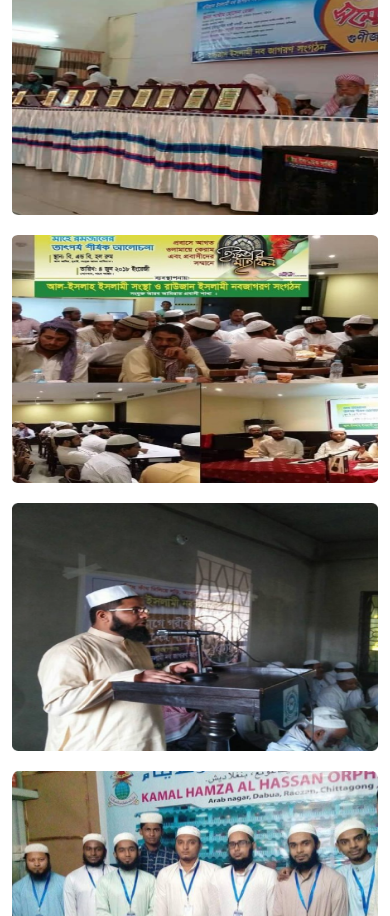
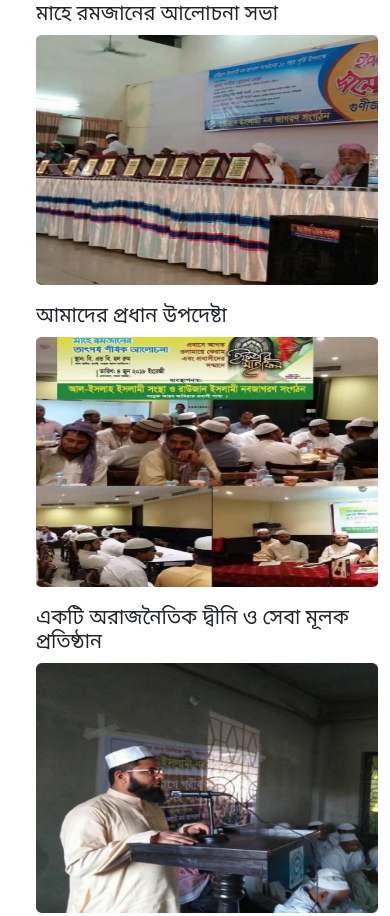
Before and after one commit to roniosd/New_nobojagoron, a plain HTML site: page gallery.html in a window 390 px wide. Shown: the part 1084-2000 px from the top of the page. Drawn offline with nearby package versions, Linux system fonts and the light colour scheme.

Commit message:
Add files via upload

```diff
--- a/gallery.html
+++ b/gallery.html
@@ -86,7 +86,6 @@
                   >হোমপেইজ</a
                 >
               </li>
-
 
               <li class="nav-item dropdown pt-2">
                 <a
@@ -201,19 +200,55 @@
 
     <section class="top_header text-center"><p>গ্যালারী</p></section>
 
-    <section class="img_gallary-section" style="margin-bottom: 400px;">
+    <section class="img_gallary-section" style="margin-bottom: 400px">
       <div class="container">
         <p>মাহে রমজান শীর্ষক আলোচনা | 20 Sept, 2024</p>
       </div>
       <div class="container">
         <div class="grid-container-all">
           <div class="grid-containers">
+            <div class="position-relative ms-4 overflow-hidden">
               <img src="imgs/gallary-1.png" alt="" />
+              <h5>সদস্য পদ নবায়ন বিজ্ঞপ্তি</h5>
+              <div class="hover_effect position-absolute">
+                <h3>সদস্য পদ নবায়ন বিজ্ঞপ্তি</h3>
+              </div>
+            </div>
+            <div class="position-relative ms-4 overflow-hidden">
               <img src="imgs/gallary-2.png" alt="" />
+              <h5>মাহে রমজানের আলোচনা সভা</h5>
+              <div class="hover_effect position-absolute">
+                <h3>সদস্য পদ নবায়ন বিজ্ঞপ্তি</h3>
+              </div>
+            </div>
+            <div class="position-relative ms-4 overflow-hidden">
               <img src="imgs/gallary-3.png" alt="" />
+              <h5>আমাদের প্রধান উপদেষ্টা</h5>
+              <div class="hover_effect position-absolute">
+                <h3>সদস্য পদ নবায়ন বিজ্ঞপ্তি</h3>
+              </div>
+            </div>
+            <div class="position-relative ms-4 overflow-hidden">
               <img src="imgs/gallary-4.png" alt="" />
+              <h5>একটি অরাজনৈতিক দ্বীনি ও সেবা মূলক প্রতিষ্ঠান</h5>
+              <div class="hover_effect position-absolute">
+                <h3>সদস্য পদ নবায়ন বিজ্ঞপ্তি</h3>
+              </div>
+            </div>
+            <div class="position-relative ms-4 overflow-hidden">
               <img src="imgs/gallary-5.png" alt="" />
+              <h5>ক্বওমী আলেমদের গুণীজন মনোনীত করে সংবর্ধনা</h5>
+              <div class="hover_effect position-absolute">
+                <h3>ক্বওমী আলেমদের গুণীজন মনোনীত করে সংবর্ধনা</h3>
+              </div>
+            </div>
+            <div class="position-relative ms-4 overflow-hidden">
               <img src="imgs/gallary-6.png" alt="" />
+              <h5>আলোকিত রাউজানের প্রতিনিধি সম্মেলন</h5>
+              <div class="hover_effect position-absolute">
+                <h3>আলোকিত রাউজানের প্রতিনিধি সম্মেলন</h3>
+              </div>
+            </div>
           </div>
         </div>
       </div>
--- a/style.css
+++ b/style.css
@@ -519,6 +519,7 @@ header {
   display: grid;
   grid-template-rows: 1fr 2fr;
   gap: 10px;
+  overflow: hidden;
   transition: all 0.3s ease;
 }
 .img_gallary .grid-container img {
@@ -542,6 +543,29 @@ header {
 .grid-container-3 {
   grid-template-rows: 2fr 1fr;
 }
+
+
+.hover_effect {
+  overflow: hidden;
+  top: 1000px;
+  left: 0;
+  width: 100%;
+  height: 87%;
+  background: rgba(4, 120, 62, 0.8);
+  color: #fff;
+  display: flex;
+  align-items: center;
+  justify-content: center;
+  border-radius: 8px;
+  text-align: center;
+  transition: all 0.6s ease;
+  padding: 10px;
+}
+
+.grid-containers .position-relative:hover .hover_effect {
+  top: 0;
+}
+/* News Section */
 
 .news_section .row .col .card {
   width: 642.94px;
@@ -606,6 +630,10 @@ header {
   line-height: 27px;
   text-align: left;
   color: #ff9800;
+}
+
+.img_gallary-section .grid-container-all .grid-containers img:hover{
+  transform: scale(1.1);
 }
 
 /* contact_section */
@@ -1259,9 +1287,12 @@ footer .copyright p {
     padding-bottom: 200px;
   }
 
-
+.img_gallary-section .grid-container-all .grid-container,
   .img_gallary .grid-container-all {
     grid-template-columns: repeat(2, 1fr);
+  }
+  .img_gallary-section .grid-container-all .grid-containers img{
+    width: 100%;
   }
   .news_section .row .col .card {
     width: 100%;
@@ -1385,6 +1416,9 @@ footer .copyright p {
     margin-top: 20px;
     margin-bottom: 20px;
   }
+ .img_gallary-section .grid-container-all .grid-containers img{
+    height: 250px;
+  }
   .img_gallary .grid-container {
     padding: 30px;
   }
```
Also changed, not shown: contact.html (+1 -1 lines). Lines whose indentation alone changed are shown as unchanged.
